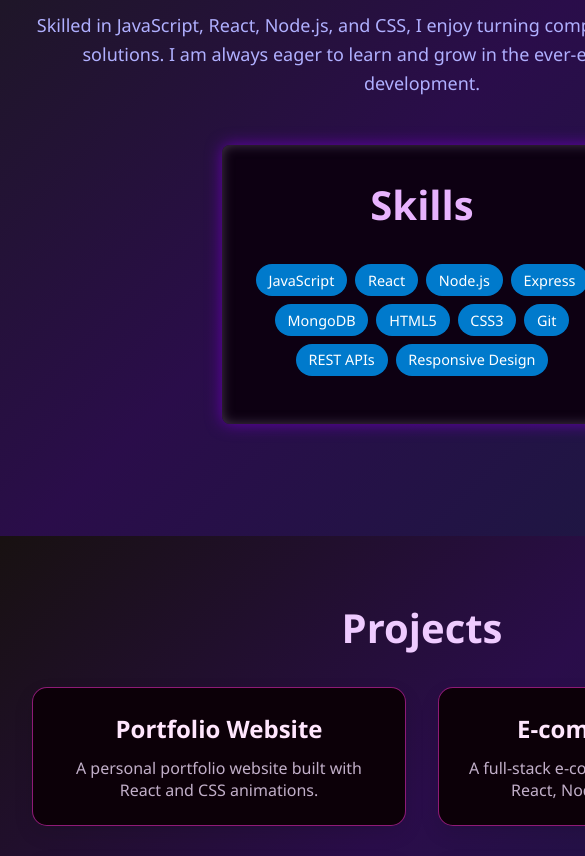
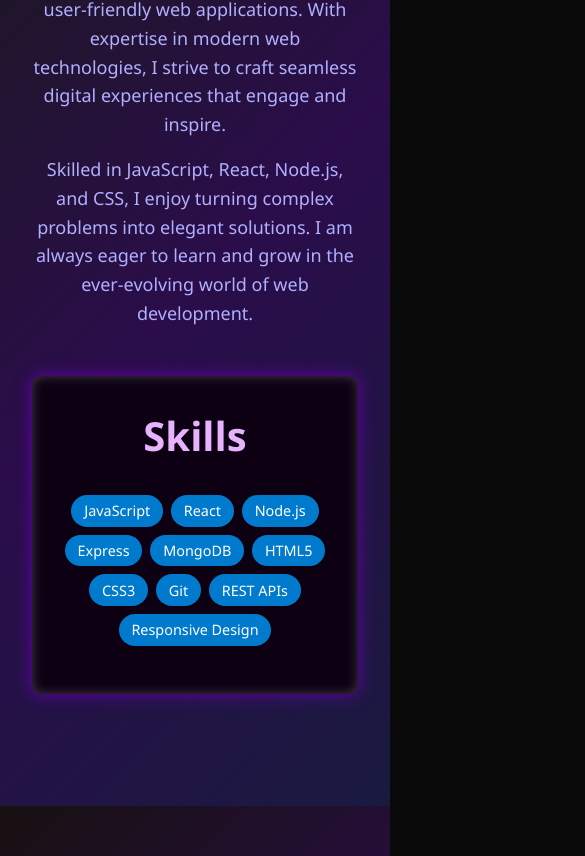
Before and after one commit to TEAtech-TBKs/Dev-Akinwale-portfolio, a React (Vite) app: page / in a window 390 px wide. Shown: the part 1131-1987 px from the top of the page, 585 px wide, since content can reach past the window. Built offline with nearby package versions, Linux system fonts and the light colour scheme.

Commit message:
responsiveness complete

```diff
--- a/src/Sections/About.css
+++ b/src/Sections/About.css
@@ -3,7 +3,7 @@
   background: linear-gradient(135deg, #1a1a1a, #2a0d4a, #1a1a40);
   color: white;
   font-family: 'Segoe UI', Tahoma, Geneva, Verdana, sans-serif;
-  min-width: 100vh;
+  min-width: 100%;
   margin: 0 auto;
   text-align: center;
 }
--- a/src/Sections/projects.css
+++ b/src/Sections/projects.css
@@ -3,7 +3,7 @@
   background: linear-gradient(135deg, #181111, #2a0d4a, #1a1a40);
   color: white;
   font-family: 'Segoe UI', Tahoma, Geneva, Verdana, sans-serif;
-  min-width: 100vh;
+  min-width: 100%;
   margin: 0 auto;
   text-align: center;
 }
```
